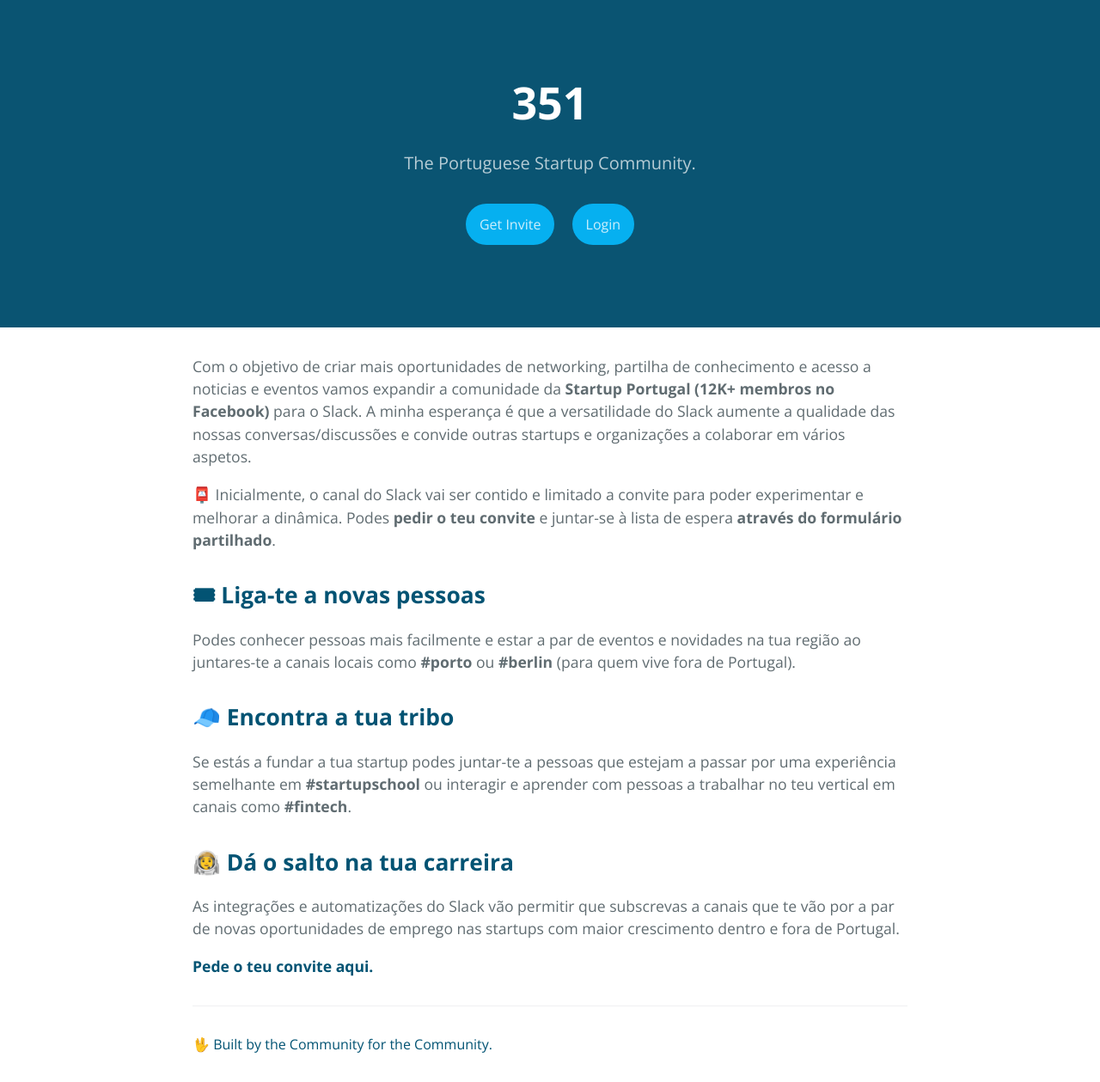
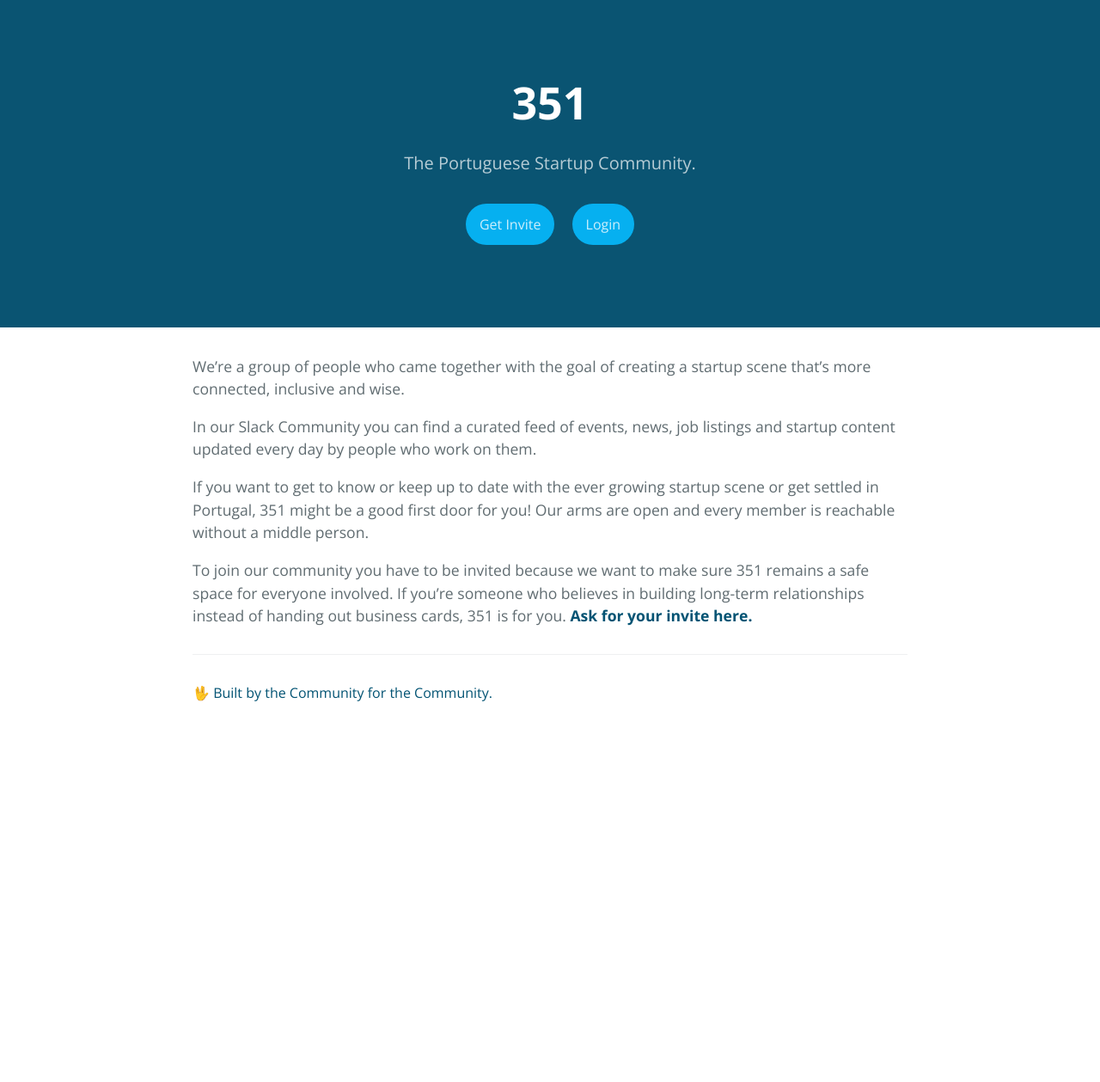
Before and after one commit to 351network/351network.github.io, a Jekyll site: the page built from index.md, in a window 1280 px wide. Shown: the whole page at 86% size. Built offline with Jekyll 4.4.1, drawn with Linux system fonts in a browser that asks for light colours; after the commit the page ends 900 px from its top, so only the background shows below that.

Commit message:
Changed copy of the homepage

```diff
--- a/index.md
+++ b/index.md
@@ -2,20 +2,10 @@
 layout: default
 ---
 
-Com o objetivo de criar mais oportunidades de networking, partilha de conhecimento e acesso a noticias e eventos vamos expandir a comunidade da **Startup Portugal (12K+ membros no Facebook)** para o Slack. A minha esperança é que a versatilidade do Slack aumente a qualidade das nossas conversas/discussões e convide outras startups e organizações a colaborar em vários aspetos.
+We’re a group of people who came together with the goal of creating a startup scene that’s more connected, inclusive and wise.
 
-📮 Inicialmente, o canal do Slack vai ser contido e limitado a convite para poder experimentar e melhorar a dinâmica. Podes **pedir o teu convite** e juntar-se à lista de espera **através do formulário partilhado**.
+In our Slack Community you can find a curated feed of events, news, job listings and startup content updated every day by people who work on them.
 
-## **🎟 Liga-te a novas pessoas**
+If you want to get to know or keep up to date with the ever growing startup scene or get settled in Portugal, 351 might be a good first door for you! Our arms are open and every member is reachable without a middle person.
 
-Podes conhecer pessoas mais facilmente e estar a par de eventos e novidades na tua região ao juntares-te a canais locais como **#porto** ou **#berlin** (para quem vive fora de Portugal).
-
-## **🧢 Encontra a tua tribo**
-
-Se estás a fundar a tua startup podes juntar-te a pessoas que estejam a passar por uma experiência semelhante em **#startupschool** ou interagir e aprender com pessoas a trabalhar no teu vertical em canais como **#fintech**.
-
-## **👨‍🚀 Dá o salto na tua carreira**
-
-As integrações e automatizações do Slack vão permitir que subscrevas a canais que te vão por a par de novas oportunidades de emprego nas startups com maior crescimento dentro e fora de Portugal.
-
-[**Pede o teu convite aqui.**](https://airtable.com/shrNr1fPzeGAABbk0)
+To join our community you have to be invited because we want to make sure 351 remains a safe space for everyone involved. If you’re someone who believes in building long-term relationships instead of handing out business cards, 351 is for you. [**Ask for your invite here.**](https://airtable.com/shrNr1fPzeGAABbk0)
```
